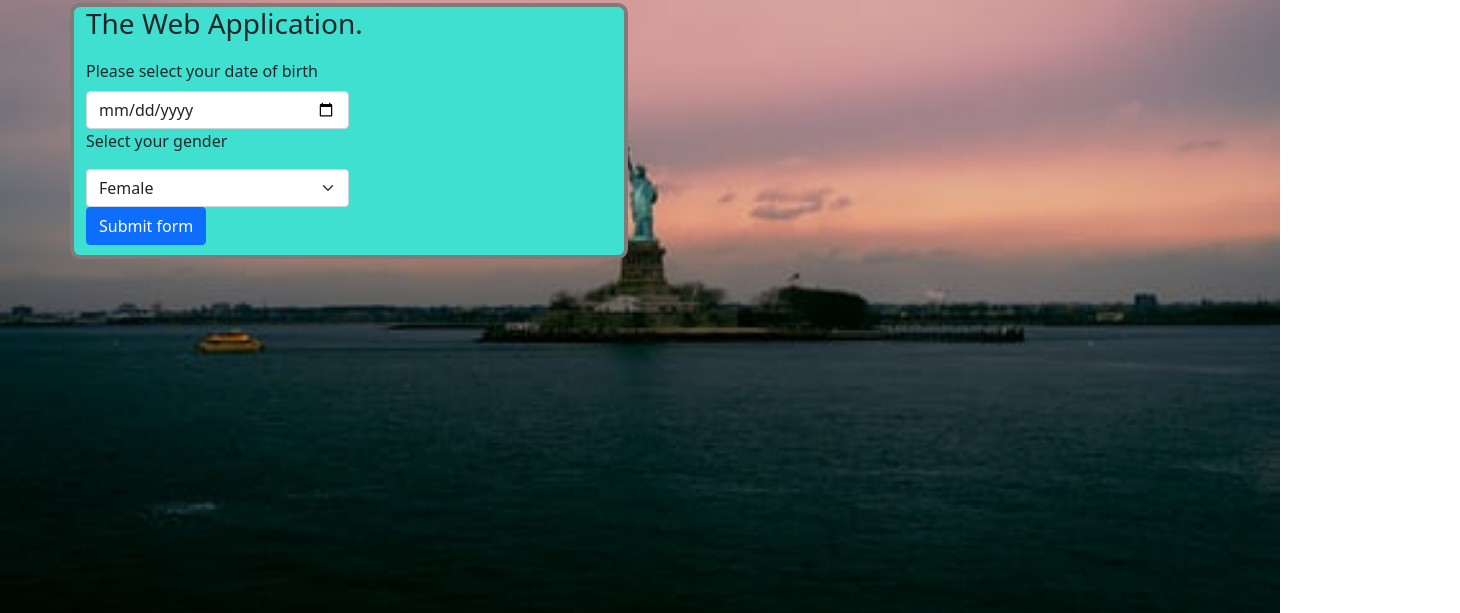
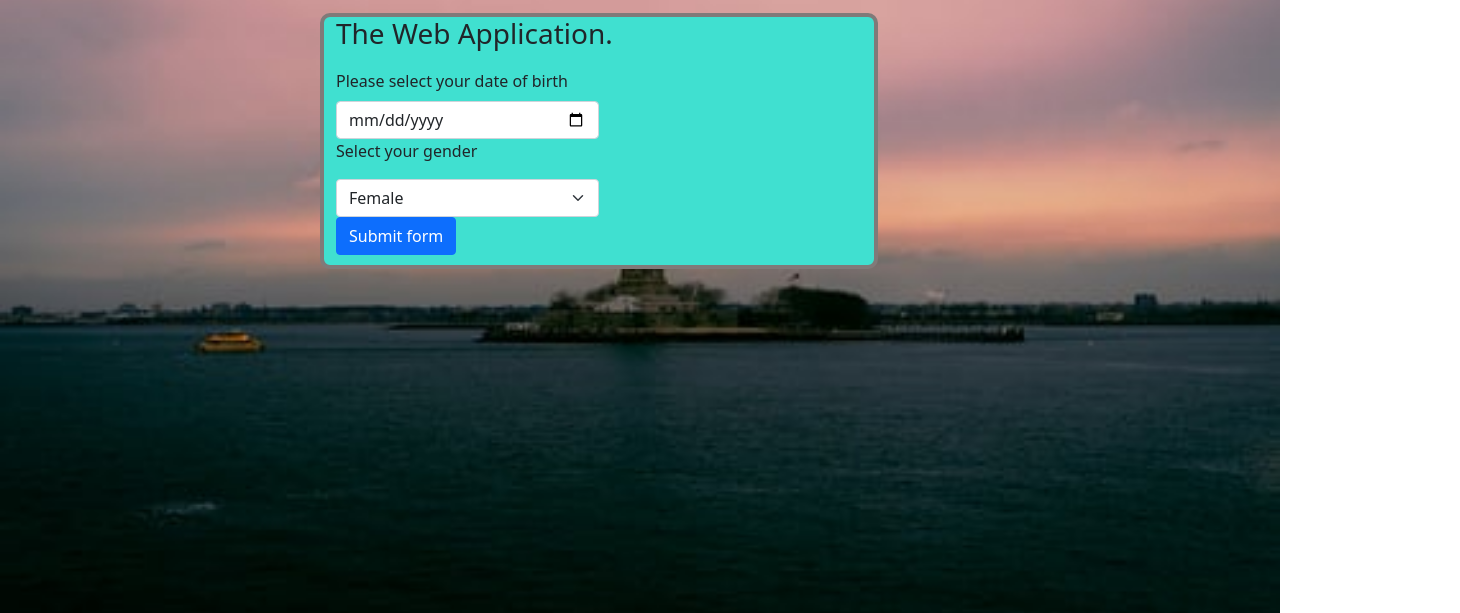
Before and after one commit to Kips-alih/Akan-name-calculator, a plain HTML site: page index.html in a window 1280 px wide. Shown: the part 187-800 px from the top of the page, 1460 px wide, since content can reach past the window. Drawn offline with Linux system fonts and the light colour scheme.

Commit message:
Add margins to the container and the body

```diff
--- a/css/style.css
+++ b/css/style.css
@@ -2,6 +2,10 @@ body{
   background-image: url(/images/background.jpeg);
   background-repeat: no-repeat;
   background-size: cover;
+  margin-top: 10px;
+}
+div.container{
+  margin-left: 25%;
 }
 #app{
   border: 4px solid rgb(128, 122, 121);
```
